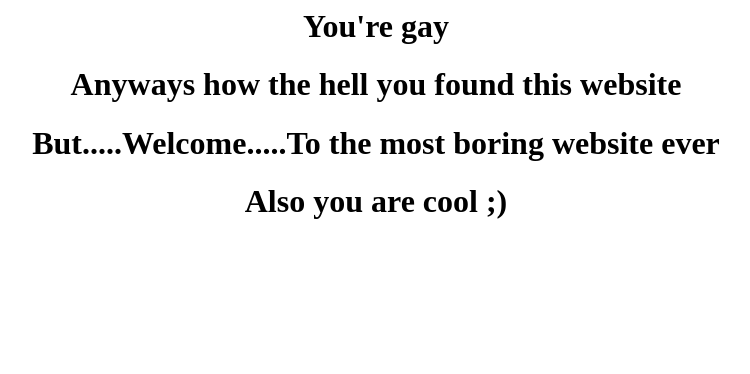
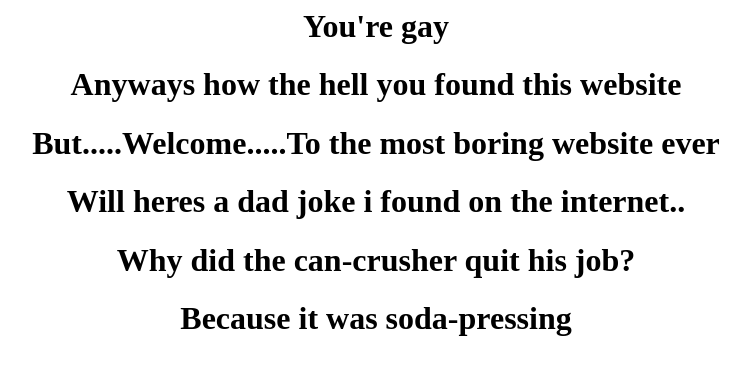
Before and after one commit to Rocksarecool/AWebsiteForNoReason, a plain HTML site: page index.html in a window 1280 px wide. Shown: the whole page, without its empty margins (264-1014 px from the left). Drawn offline with Linux system fonts and the light colour scheme.

Commit message:
Update index.html

```diff
--- a/index.html
+++ b/index.html
@@ -3,5 +3,7 @@
     <h1>You're gay</h1>
     <h1>Anyways how the hell you found this website</h1>
     <h1>But.....Welcome.....To the most boring website ever</h1>
-     <h1>Also you are cool ;)</h1>
+     <h1>Will heres a dad joke i found on the internet..</h1>
+      <h1>Why did the can-crusher quit his job?</h1>
+      <h1>Because it was soda-pressing</h1>
 </center>
```
